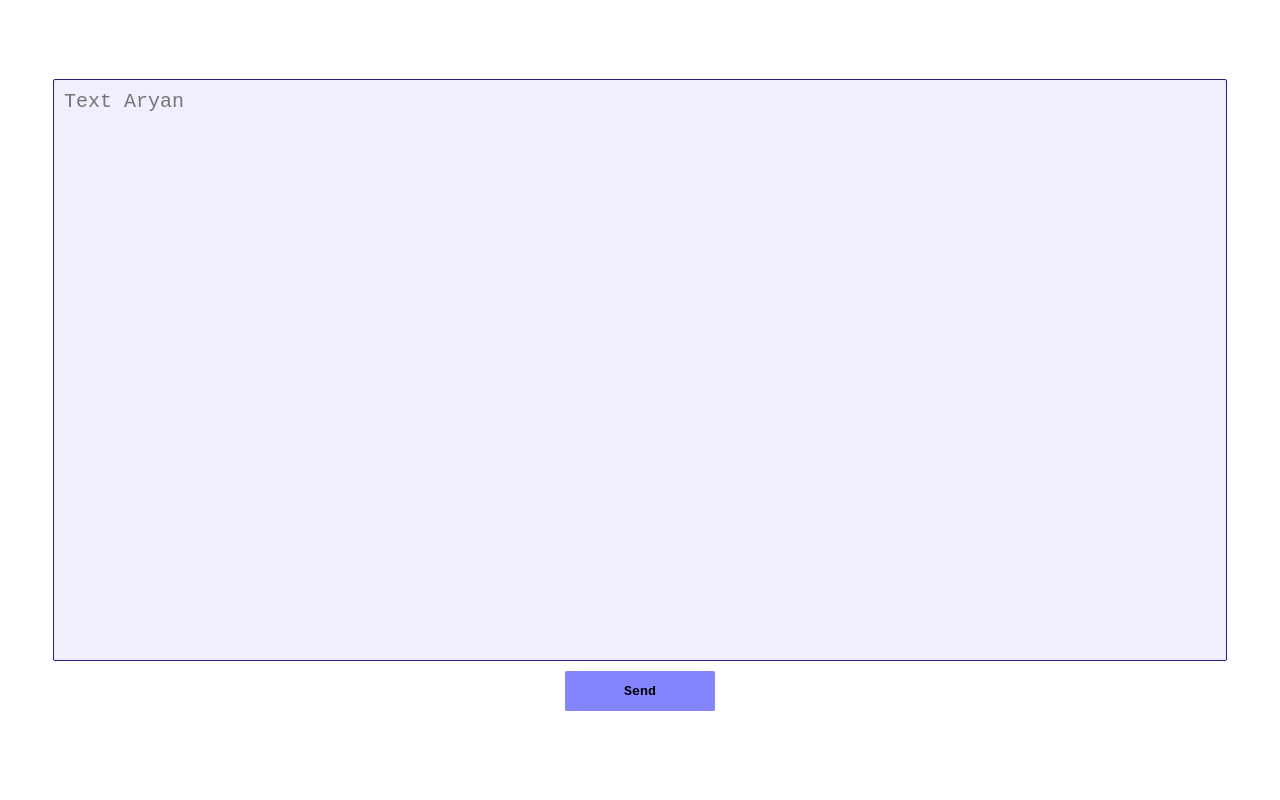
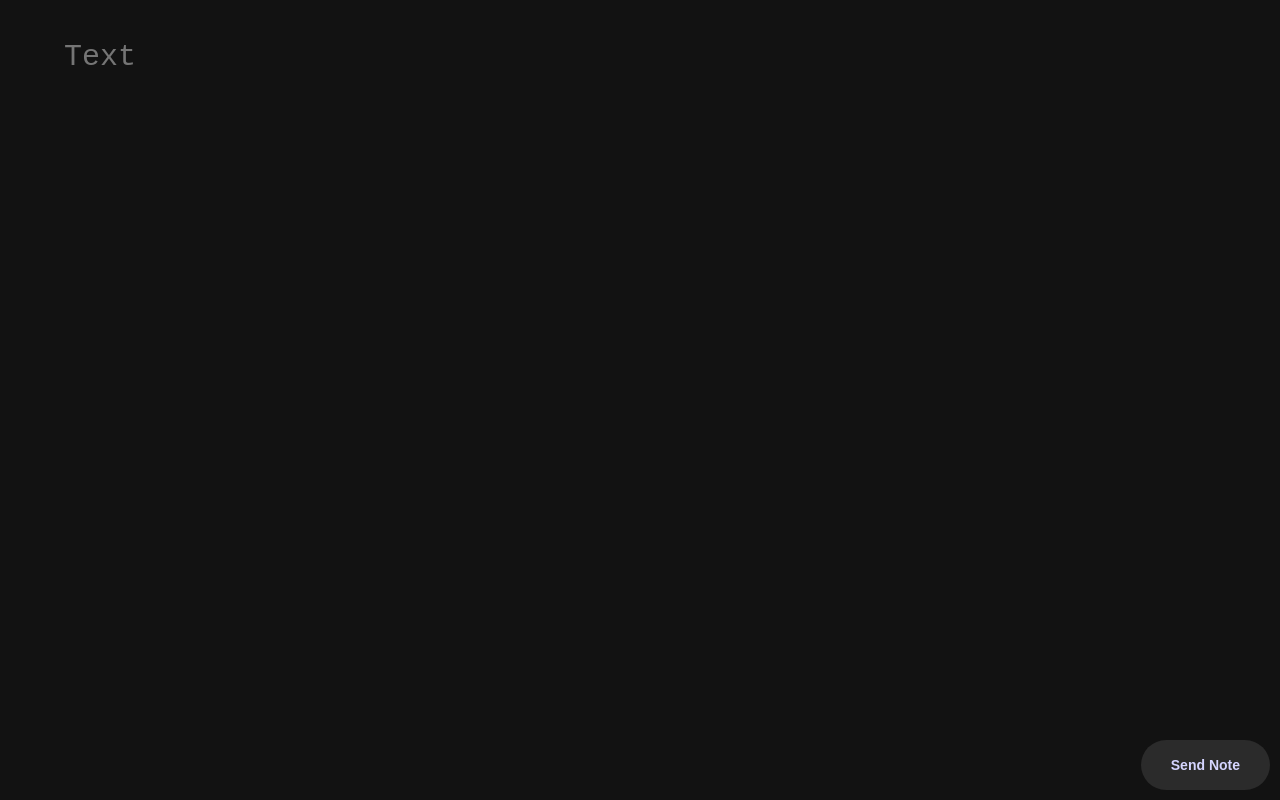
Before and after one commit to aryanonagar/aryanonagar.github.io, a plain HTML site: page index.html in a window 1280 px wide. Drawn offline with Linux system fonts and the light colour scheme.

Commit message:
fixed the ui

```diff
--- a/index.html
+++ b/index.html
@@ -4,12 +4,15 @@
     <meta charset="UTF-8">
     <meta name="viewport" content="width=device-width, initial-scale=1.0">
     <link rel="stylesheet" href="style.css">
-    <title>Aryan</title>
+    <script src="logic.js" defer></script>
+    <title>Aryan Nagar</title>
 </head>
 <body>
+
     <div class="container">
-        <textarea name="textarea" id="textarea" placeholder="Text Aryan"></textarea>
-        <button id="button">Send</button>
+        <textarea name="textarea" id="textarea" placeholder="Text" autofocus></textarea>
     </div>
+    <button id="button"> Send Note </button>
+
 </body>
 </html>
--- /dev/null
+++ b/logic.js
@@ -0,0 +1,4 @@
+document.getElementById('button').addEventListener('click', function() {
+    document.getElementById('textarea').value = '';
+    alert('Message sent to aryan');
+});
--- a/style.css
+++ b/style.css
@@ -1,6 +1,36 @@
 body {
     margin: 0px;
     padding: 0px;
+    background-color: #121212;
+}
+
+:root {
+    --babyblue: #d5d5ff;
+    --fadewhite: #ffffff;
+    --hardblue: #5546ff;
+    --grey: #2b2b2b;
+}
+
+#button {
+    height: 50px;
+    margin: 0px;
+    padding: 0px 30px 0px 30px;
+    border: none;
+    border-radius: 50px;
+    cursor: pointer;
+    font-weight: 600;
+    background-color: var(--grey);
+    color: var(--babyblue);
+    font-size: 14px;
+    position: fixed;
+    bottom: 10px;
+    right: 10px;
+}
+
+#button:hover {
+    background-color: var(--hardblue);
+    color: var(--fadewhite);
+    transition: 0.3s;
 }
 
 .container {
@@ -14,31 +44,14 @@ body {
 
 #textarea {
     width: 90%;
-    height: 70vh;
+    height: 90%;
     margin: 0px;
-    padding: 10px;
-    border: 1px solid rgb(54, 26, 129);
-    border-radius: 2px;
+    padding: 0px;
+    border: none;
+    border-radius: 0px;
     outline: none;
     resize: none;
-    background-color: #efefff;
-    font-size: 20px;
+    background-color: transparent;
+    color: var(--babyblue);
+    font-size: 30px;
 }
-
-#button {
-    width: 150px;
-    height: 40px;
-    margin: 10px;
-    padding: 0px;
-    border: none;
-    border-radius: 2px;
-    cursor: pointer;
-    font-weight: 600;
-    background-color: rgb(132, 132, 255);
-    color: black;
-    font-family: monospace;
-}
-#button:hover {
-    background-color: rgb(11, 11, 255);
-    transition: 0.3s;
-}
```
